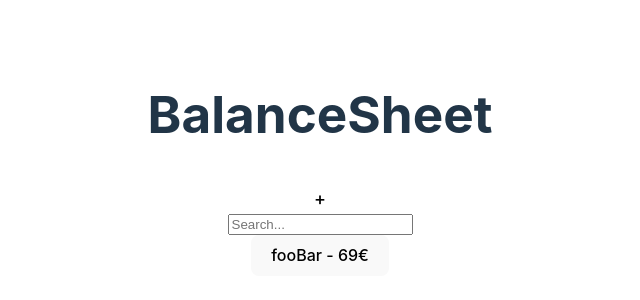
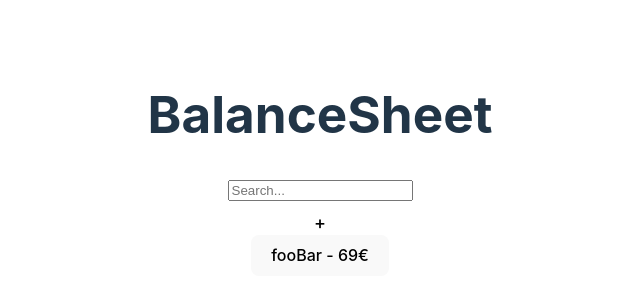
Before and after one commit to Luis-0104/BalanceSheet, a React (Vite) app: page / in a window 1280 px wide. Shown: the part 236-536 px from the top of the page, without its empty margins (320-960 px from the left). Built offline with nearby package versions, Linux system fonts and the light colour scheme.

Commit message:
improved performace when clicking + button

```diff
--- a/src/App.tsx
+++ b/src/App.tsx
@@ -5,10 +5,7 @@ import { useState } from 'react'
 import { AddNewPerson } from './components/AddNewPerson'
 
 function App() {
-  const [showAddMenu, setShowAddMenu] = useState(false);
-  function toggleShowAddMenu(){
-    setShowAddMenu(!showAddMenu);
-  }
+
 
   const [searchTerm, setSearchTerm] = useState('')
 
@@ -18,13 +15,14 @@ function App() {
       <h1>BalanceSheet</h1>
       <div className="hdiv" id="topBar">
         <div>
-          <button id="addButton" onClick={(evt)=>{toggleShowAddMenu() }}>+</button>
+
+
         </div>
         <div>
           <SearchBar searchTerm={searchTerm} setSearchTerm={setSearchTerm}></SearchBar>
         </div>
       </div>
-      <AddNewPerson showAddMenu={showAddMenu} toggleShowAddMenu={toggleShowAddMenu}></AddNewPerson>
+      <AddNewPerson></AddNewPerson>
       <PersonsList searchTerm={searchTerm}></PersonsList>
     </div>
   )
--- a/src/components/AddNewPerson.tsx
+++ b/src/components/AddNewPerson.tsx
@@ -1,15 +1,9 @@
 import { ReactNode, useEffect, useState } from "react";
 import { useRootStore } from "../models/Root";
 
-type AddNewPersonProps = {
-  showAddMenu: boolean;
-  toggleShowAddMenu: () => void;
-};
 
-export function AddNewPerson({
-  showAddMenu,
-  toggleShowAddMenu,
-}: AddNewPersonProps) {
+
+export function AddNewPerson() {
   const [nameInput, setNameInput] = useState("");
   const [emailInput, setEmailInput] = useState("");
   const [balanceInput, setBalanceInput] = useState(0);
@@ -17,6 +11,10 @@ export function AddNewPerson({
   const {
     store: { personList },
   } = useRootStore();
+  const [showAddMenu, setShowAddMenu] = useState(false);
+  function toggleShowAddMenu(){
+    setShowAddMenu(!showAddMenu);
+  }
 
   let data = personList.persons;
 
@@ -124,10 +122,11 @@ export function AddNewPerson({
   }, [showAddMenu]);
 
   if (!showAddMenu) {
-    return <></>;
+    return <> <button id="addButton" onClick={(evt)=>{toggleShowAddMenu() }}>+</button></>;
   }
 
   return (
+    <> <button id="addButton" onClick={(evt)=>{toggleShowAddMenu() }}>+</button>
     <div id="AddNewPersonContainer">
       <input
         placeholder="Name"
@@ -168,5 +167,6 @@ export function AddNewPerson({
       </button>
       <div>{inputHint}</div>
     </div>
+    </>
   );
 }
```
